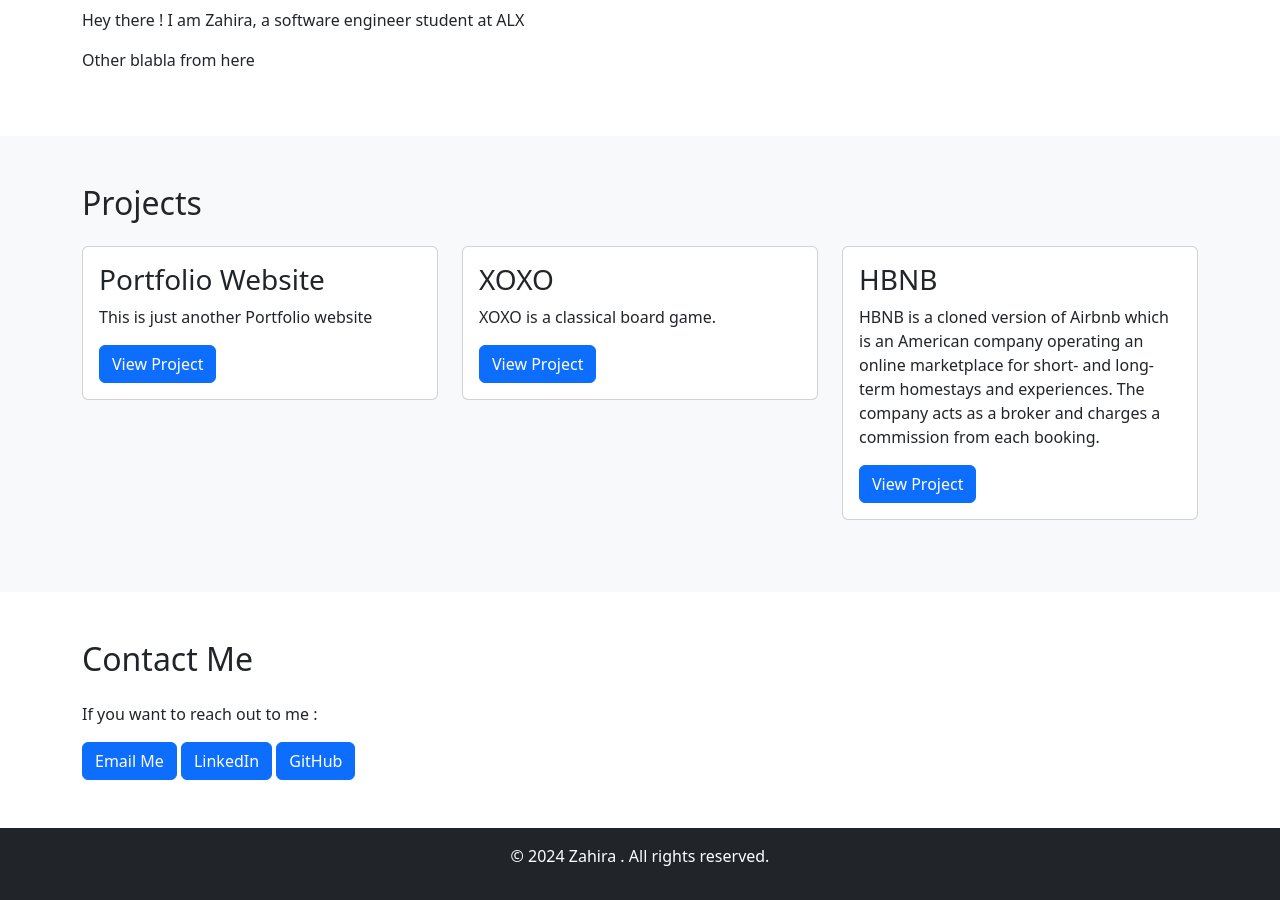
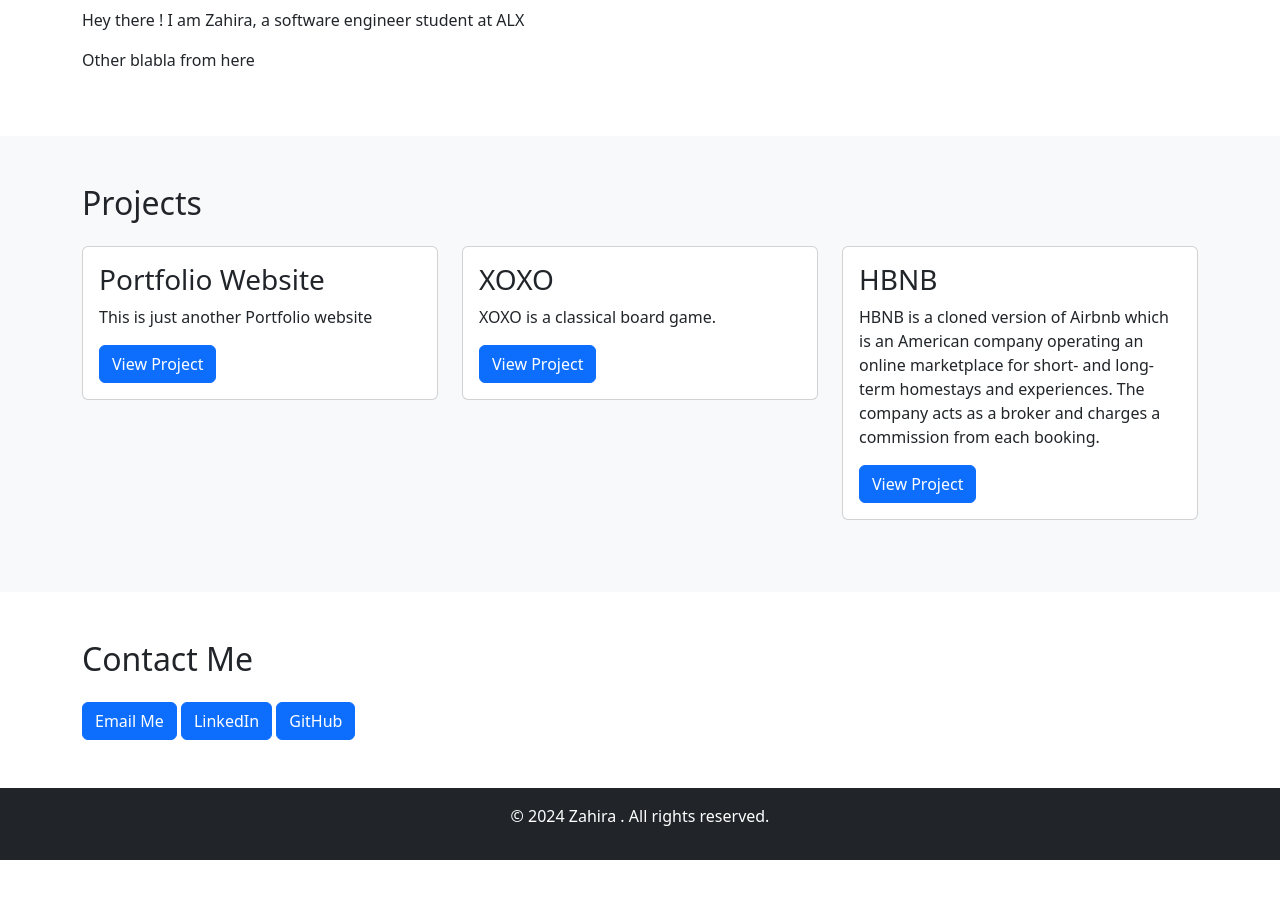
Before and after one commit to Sapphyruss/sapphyruss.github.io, a Jekyll site: the page index.html, which Jekyll copies as it is, in a window 1280 px wide and 900 px high, scrolled down 614 px. Built offline with Jekyll 4.4.1, drawn with Linux system fonts in a browser that asks for light colours; after the commit the page ends 1474 px from its top, so only the background shows below that.

Commit message:
Update index.html

```diff
--- a/index.html
+++ b/index.html
@@ -86,7 +86,6 @@
   <section id="contact" class="py-5">
     <div class="container">
       <h2 class="mb-4">Contact Me</h2>
-      <p>If you want to reach out to me :</p>
       <a href="mailto:zahira.khattou@outlook.fr" class="btn btn-primary">Email Me</a>
       <a href="https://www.linkedin.com/in/zahira-khattou/" target="_blank" class="btn btn-primary mr-2">LinkedIn</a>
       <a href="https://github.com/Sapphyruss" target="_blank" class="btn btn-primary">GitHub</a>
```
